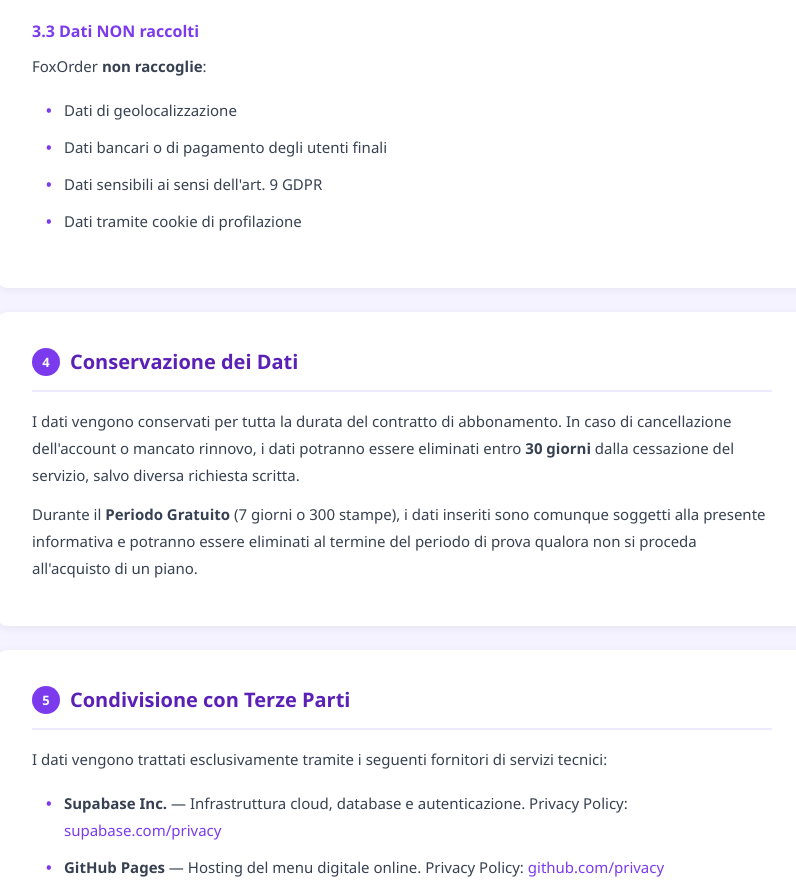
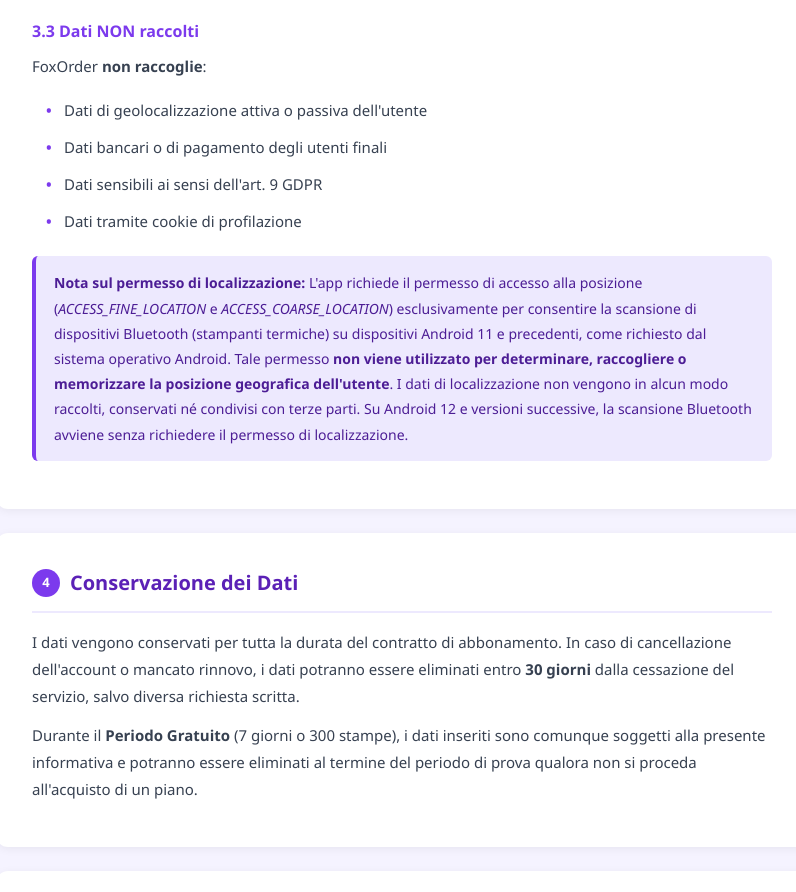
Before and after one commit to Pd15322/PrivicyFoxOrder, a plain HTML site: page index.html in a window 1280 px wide. Shown: the part 2327-3219 px from the top of the page, without its empty margins (238-1034 px from the left). Drawn offline with Linux system fonts and the light colour scheme.

Commit message:
Enhance localization data details in index.html
Updated localization data description and added note on permission usage.

```diff
--- a/index.html
+++ b/index.html
@@ -294,11 +294,14 @@
     <h3>3.3 Dati NON raccolti</h3>
     <p>FoxOrder <strong>non raccoglie</strong>:</p>
     <ul>
-      <li>Dati di geolocalizzazione</li>
+      <li>Dati di geolocalizzazione attiva o passiva dell'utente</li>
       <li>Dati bancari o di pagamento degli utenti finali</li>
       <li>Dati sensibili ai sensi dell'art. 9 GDPR</li>
       <li>Dati tramite cookie di profilazione</li>
     </ul>
+    <div class="info-box">
+      <strong>Nota sul permesso di localizzazione:</strong> L'app richiede il permesso di accesso alla posizione (<em>ACCESS_FINE_LOCATION</em> e <em>ACCESS_COARSE_LOCATION</em>) esclusivamente per consentire la scansione di dispositivi Bluetooth (stampanti termiche) su dispositivi Android 11 e precedenti, come richiesto dal sistema operativo Android. Tale permesso <strong>non viene utilizzato per determinare, raccogliere o memorizzare la posizione geografica dell'utente</strong>. I dati di localizzazione non vengono in alcun modo raccolti, conservati né condivisi con terze parti. Su Android 12 e versioni successive, la scansione Bluetooth avviene senza richiedere il permesso di localizzazione.
+    </div>
   </section>
 
   <!-- 4. CONSERVAZIONE -->
```
